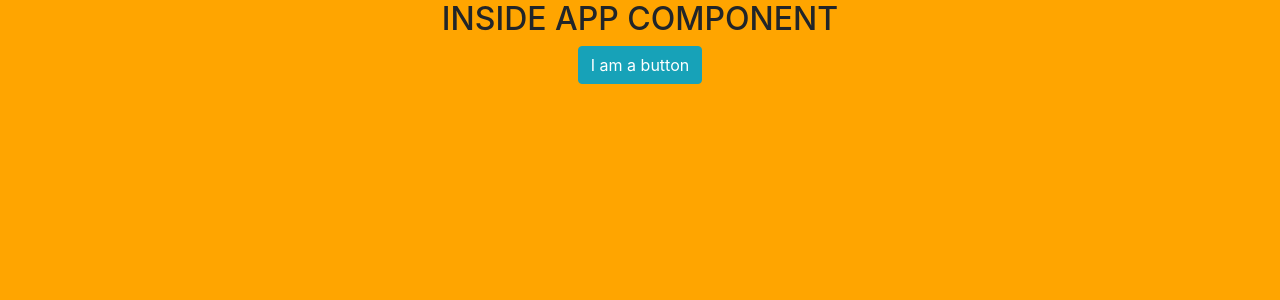
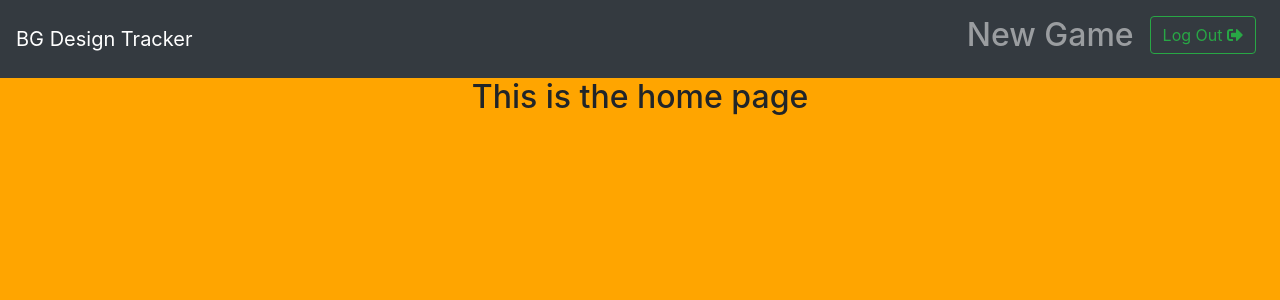
Before and after one commit to spotmonk/BG-Design-Tracker, a React (Create React App) app: page /home in a window 1280 px wide. Shown: the top 300 px of the page. Built offline with nearby package versions, Linux system fonts and the light colour scheme; no server answers; sample sign-in values are in the browser's storage.

Commit message:
can auth via navbar

```diff
--- a/package.json
+++ b/package.json
@@ -13,7 +13,10 @@
     "prop-types": "^15.7.2",
     "react": "^16.13.1",
     "react-dom": "^16.13.1",
-    "react-scripts": "3.4.3"
+    "react-router": "^5.2.0",
+    "react-router-dom": "^5.2.0",
+    "react-scripts": "3.4.3",
+    "reactstrap": "^8.5.1"
   },
   "scripts": {
     "start": "react-scripts start",
--- a/src/App/App.js
+++ b/src/App/App.js
@@ -1,15 +1,65 @@
-import React from 'react';
+import React, { useState, useEffect } from 'react';
+import {
+  BrowserRouter,
+  Redirect,
+  Route,
+  Switch,
+} from 'react-router-dom';
 import './App.scss';
 
-class App extends React.Component {
-  render() {
-    return (
-      <div className="App">
-        <h2>INSIDE APP COMPONENT</h2>
-        <button className="btn btn-info">I am a button</button>
-      </div>
-    );
-  }
-}
+import firebase from 'firebase/app';
+import 'firebase/auth';
+
+import fbConnection from '../helpers/data/connection';
+import MyNavBar from '../components/pages/MyNavBar/MyNavBar';
+import Auth from '../components/pages/Auth/Auth';
+import Home from '../components/pages/Home/Home';
+
+fbConnection();
+
+const PublicRoute = ({ component: Component, authed, ...rest }) => {
+  const routeChecker = (props) => (authed === false
+    ? (<Component {...props} />)
+    : (<Redirect to={{ pathname: '/home', state: { from: props.location } }} />));
+  return <Route {...rest} render={(props) => routeChecker(props)} />;
+};
+const PrivateRoute = ({ component: Component, authed, ...rest }) => {
+  const routeChecker = (props) => (authed === true
+    ? (<Component {...props} />)
+    : (<Redirect to={{ pathname: '/auth', state: { from: props.location } }} />));
+  return <Route {...rest} render={(props) => routeChecker(props)} />;
+};
+
+const App = () => {
+  const [authed, setAuthed] = useState(false);
+
+  useEffect(() => {
+    firebase.auth().onAuthStateChanged((user) => {
+      if (user) {
+        setAuthed(true);
+      } else {
+        setAuthed(false);
+      }
+    });
+  }, []);
+
+  return (
+    <div className="App">
+       <BrowserRouter>
+          <React.Fragment>
+            <MyNavBar authed={authed} />
+              <div className="container">
+                <Switch>
+                  <PrivateRoute path="/home" component={Home} authed={authed} />
+                  {/* <PrivateRoute path="/newGame" component={NewItem} authed={authed} /> */}
+                  <PublicRoute path="/auth" component={Auth} authed={authed} />
+                  <Redirect from="*" to="/home" />
+                </Switch>
+              </div>
+          </React.Fragment>
+      </BrowserRouter>
+    </div>
+  );
+};
 
 export default App;
--- /dev/null
+++ b/src/components/pages/Auth/Auth.js
@@ -0,0 +1,11 @@
+import React from 'react';
+
+const Auth = () => {
+  return (
+    <div>
+      <h2>Log in to view your games</h2>
+    </div>
+  );
+};
+
+export default Auth;
--- /dev/null
+++ b/src/components/pages/Home/Home.js
@@ -0,0 +1,11 @@
+import React from 'react';
+
+const Home = () => {
+  return (
+    <div>
+      <h2>This is the home page</h2>
+    </div>
+  );
+};
+
+export default Home;
--- /dev/null
+++ b/src/components/pages/MyNavBar/MyNavBar.js
@@ -0,0 +1,68 @@
+import React, { useState } from 'react';
+// import { NavLink as RRNavLink } from 'react-router-dom';
+import {
+  Collapse,
+  Navbar,
+  NavbarToggler,
+  NavbarBrand,
+  Nav,
+  NavItem,
+  NavLink,
+} from 'reactstrap';
+
+import firebase from 'firebase/app';
+import 'firebase/auth';
+
+const MyNavBar = (props) => {
+  const [isOpen, setIsOpen] = useState(false);
+
+  const toggle = () => {
+    setIsOpen(!isOpen);
+  };
+
+  const loadLogOut = () => {
+    const { authed } = props;
+    if (authed) {
+      return <button className="btn btn-outline-success my-2 my-sm-0" type="submit" onClick={logOutEvent}>Log Out <i className="fas fa-sign-out-alt"></i></button>;
+    }
+    return <button className="btn btn-outline-success my-2 my-sm-0" type="submit" onClick={logInEvent}><i className="fab fa-google"> Log in</i></button>;
+  };
+
+  const logInEvent = (e) => {
+    e.preventDefault();
+    const googleProvider = new firebase.auth.GoogleAuthProvider();
+    firebase.auth().signInWithPopup(googleProvider);
+  };
+
+  const logOutEvent = (e) => {
+    e.preventDefault();
+    firebase.auth().signOut();
+  };
+
+  const buildNavbar = () => {
+    return (
+      <Nav className="ml-auto" navbar>
+        <NavItem>
+        <NavLink ><h2>New Game</h2></NavLink>
+        </NavItem>
+        <NavItem>
+          <NavLink >{loadLogOut()}</NavLink>
+        </NavItem>
+      </Nav>
+    );
+  };
+
+  return (
+      <div>
+    <Navbar color="dark" dark expand="md">
+      <NavbarBrand href="/">BG Design Tracker</NavbarBrand>
+      <NavbarToggler onClick={toggle} />
+      <Collapse isOpen={isOpen} navbar>
+        {buildNavbar()}
+      </Collapse>
+    </Navbar>
+  </div>
+  );
+};
+
+export default MyNavBar;
--- /dev/null
+++ b/src/helpers/data/authData.js
@@ -0,0 +1,6 @@
+import firebase from 'firebase/app';
+import 'firebase/auth';
+
+const getUid = () => firebase.auth().currentUser.uid;
+
+export default { getUid };
--- /dev/null
+++ b/src/helpers/data/connection.js
@@ -0,0 +1,11 @@
+import firebase from 'firebase/app';
+
+import apiKeys from '../apiKeys.json';
+
+const firebaseApp = () => {
+  if (!firebase.apps.length) {
+    firebase.initializeApp(apiKeys.firebaseConfig);
+  }
+};
+
+export default firebaseApp;
```
Also changed, not shown: 1 other file (tests, documents, lock files or other folders).
